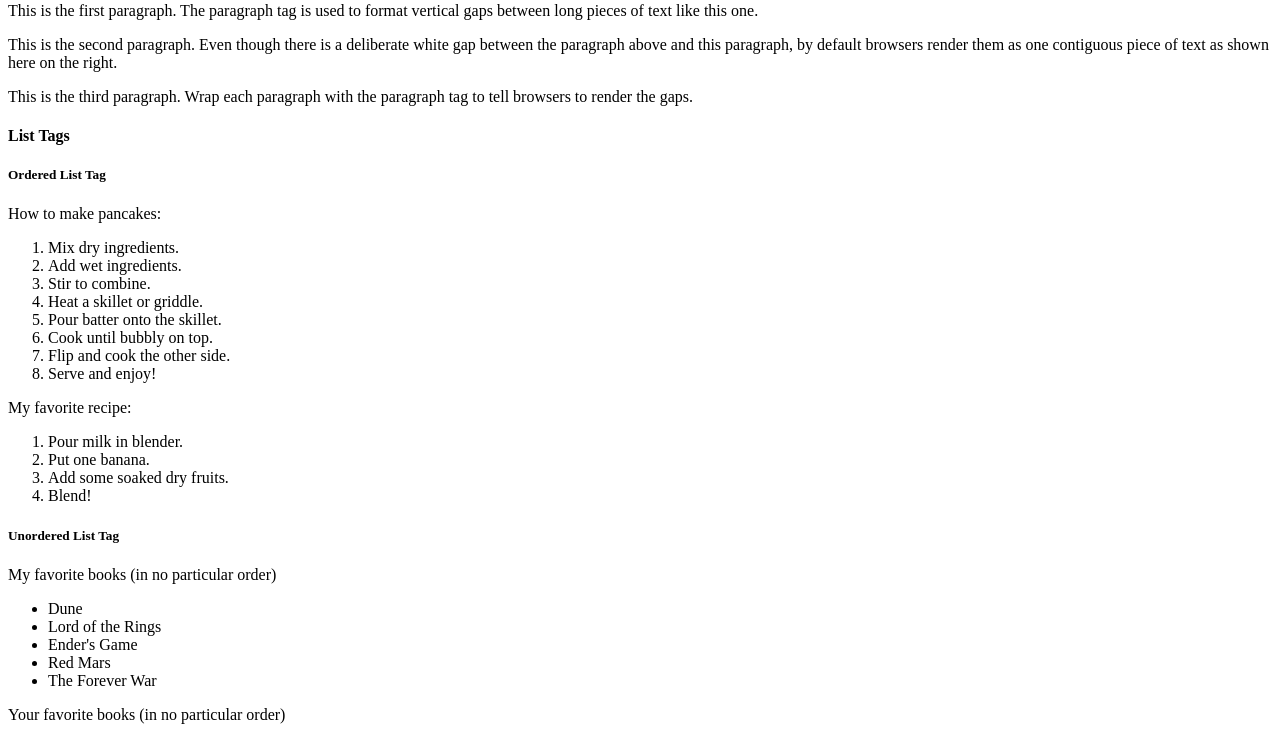
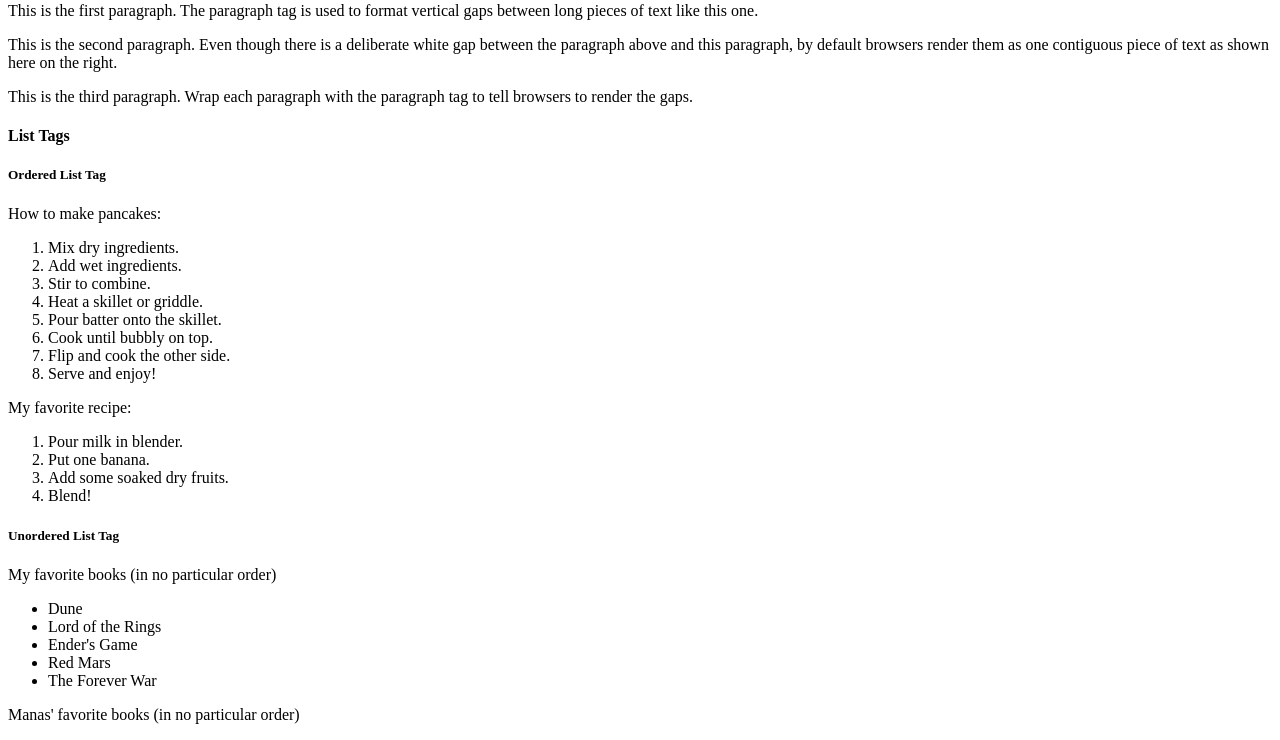
Before and after one commit to manas-aggrawal/kanbas-react-web-app, a React (Create React App) app: page /#/Labs/Lab1 in a window 1280 px wide. Shown: the part 520-1260 px from the top of the page. Built offline with nearby package versions, Linux system fonts and the light colour scheme.

Commit message:
added favorite books

```diff
--- a/src/Labs/Lab1/index.tsx
+++ b/src/Labs/Lab1/index.tsx
@@ -71,8 +71,12 @@ export default function Lab1() {
           <li>Red Mars</li>
           <li>The Forever War</li>
         </ul>
-        Your favorite books (in no particular order)
-        <ul id='wd-your-books'>{/* complete on your own */}</ul>
+        Manas' favorite books (in no particular order)
+        <ul id='wd-manas-books'>
+          <li>Three men in a boat</li>
+          <li>The canterville ghost</li>
+          <li>The invisible man</li>
+        </ul>
       </div>
       <div id='wd-tables'>
         <h4>Table Tag</h4>
```
